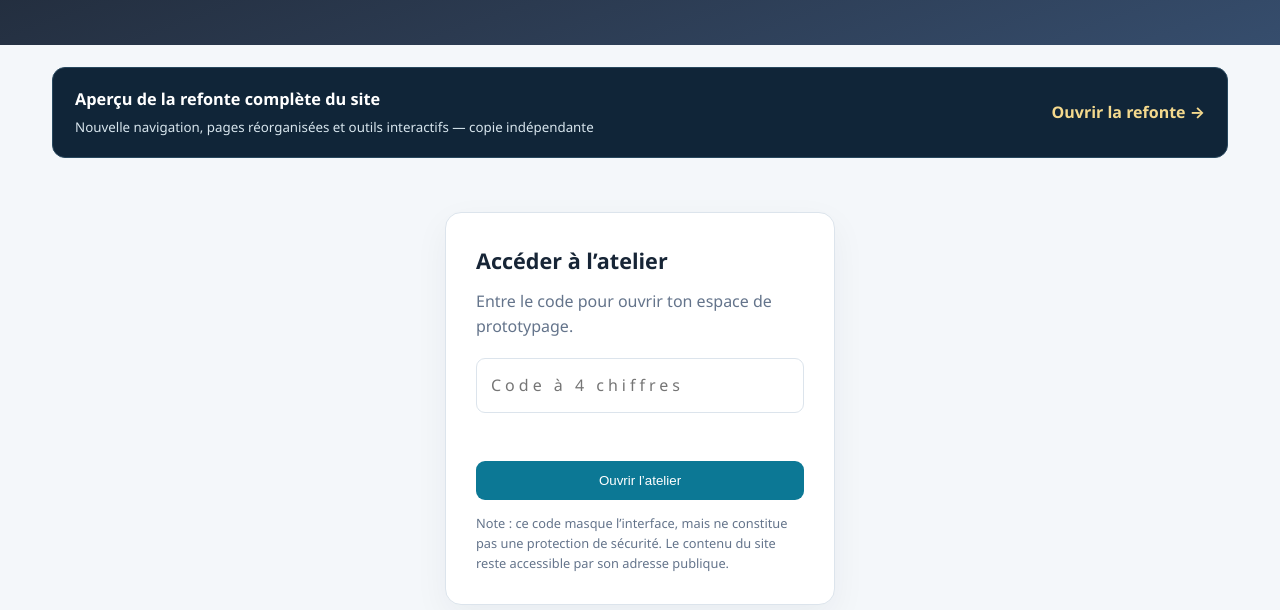
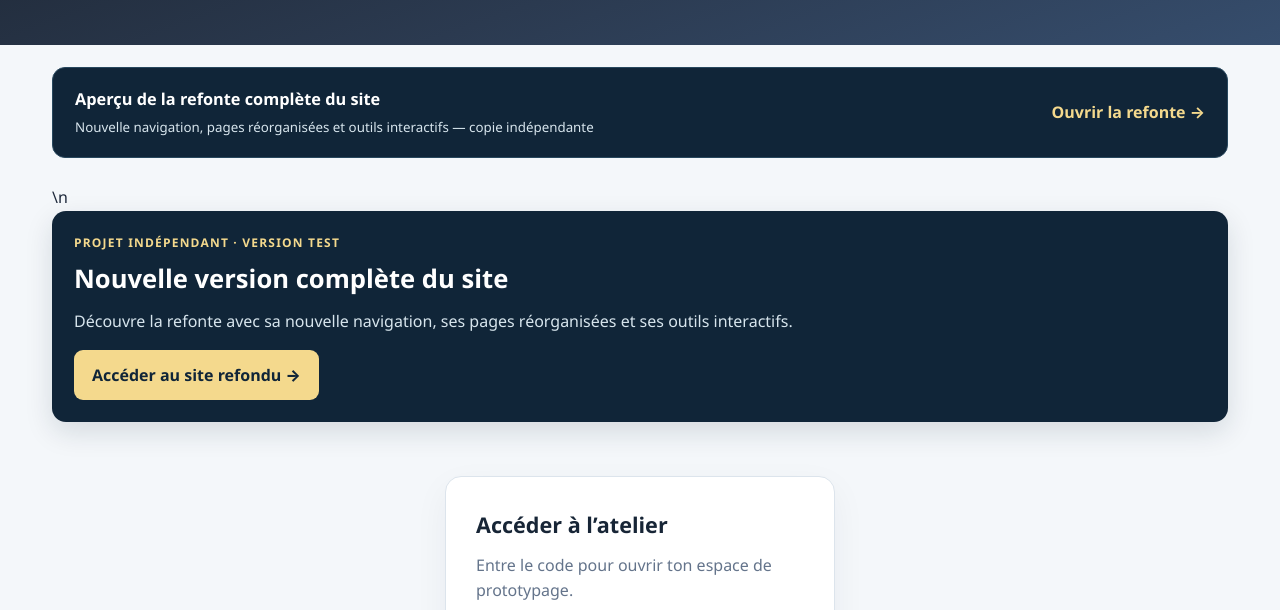
Before and after one commit to gabinbourderioux-debug/catamaran-aero-hydro, a plain HTML site: page test.html in a window 1280 px wide. Shown: the part 184-794 px from the top of the page. Drawn offline with Linux system fonts and the light colour scheme.

Commit message:
Rendre le lien vers la refonte visible dans la zone test

```diff
--- a/test.html
+++ b/test.html
@@ -67,7 +67,13 @@ footer{margin-top:55px}
 </header>
 <div style="max-width:1220px;margin:22px auto 0;padding:0 22px"><a href="refonte/index.html" style="display:flex;align-items:center;justify-content:space-between;gap:14px;padding:18px 22px;border-radius:13px;background:#102538;color:#fff;text-decoration:none;border:1px solid #28485e"><span><strong style="display:block;font-size:1.02rem">Aperçu de la refonte complète du site</strong><small style="color:#d7e5ed">Nouvelle navigation, pages réorganisées et outils interactifs — copie indépendante</small></span><strong style="color:#f4d98d;white-space:nowrap">Ouvrir la refonte →</strong></a></div>
 
-<main class="zone">
+<main class="zone">\n  <section aria-label="Refonte du site" style="margin:0 0 24px;padding:22px;border-radius:14px;background:#102538;color:#fff;box-shadow:0 10px 28px #10253822">
+    <div style="font-size:.75rem;letter-spacing:.1em;text-transform:uppercase;color:#f4d98d;font-weight:800;margin-bottom:6px">Projet indépendant · Version test</div>
+    <h2 style="margin:0 0 7px;color:#fff">Nouvelle version complète du site</h2>
+    <p style="margin:0 0 16px;color:#d7e5ed">Découvre la refonte avec sa nouvelle navigation, ses pages réorganisées et ses outils interactifs.</p>
+    <a href="/catamaran-aero-hydro/refonte/index.html" style="display:inline-block;background:#f4d98d;color:#102538;font-weight:800;text-decoration:none;padding:12px 18px;border-radius:9px">Accéder au site refondu →</a>
+  </section>
+
   <section class="lock" id="lock" aria-labelledby="lock-title">
     <h2 id="lock-title">Accéder à l’atelier</h2>
     <p>Entre le code pour ouvrir ton espace de prototypage.</p>
```
